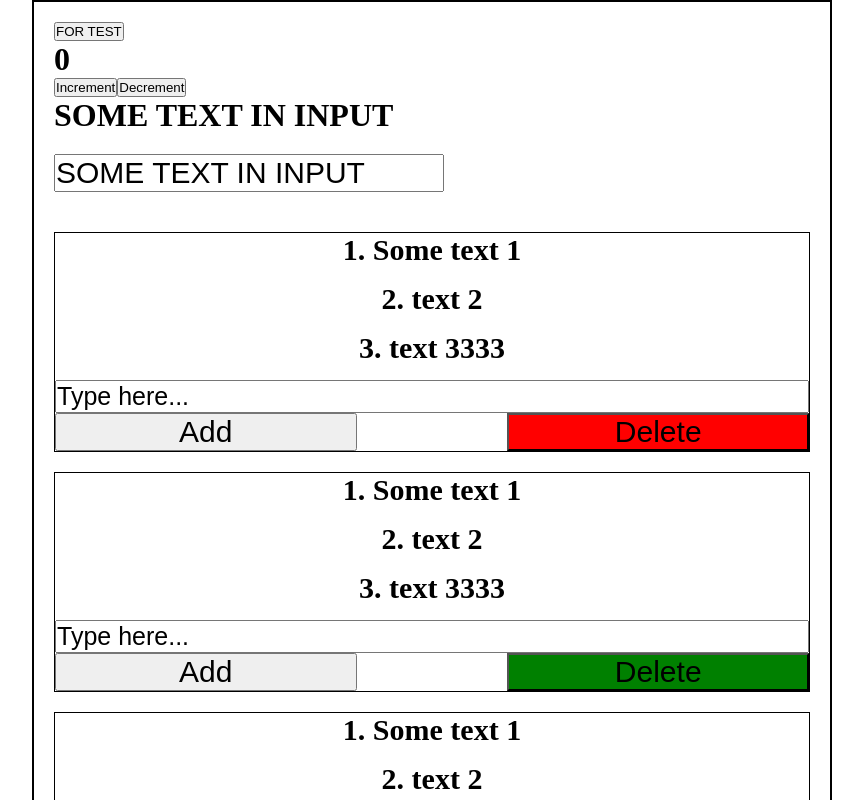
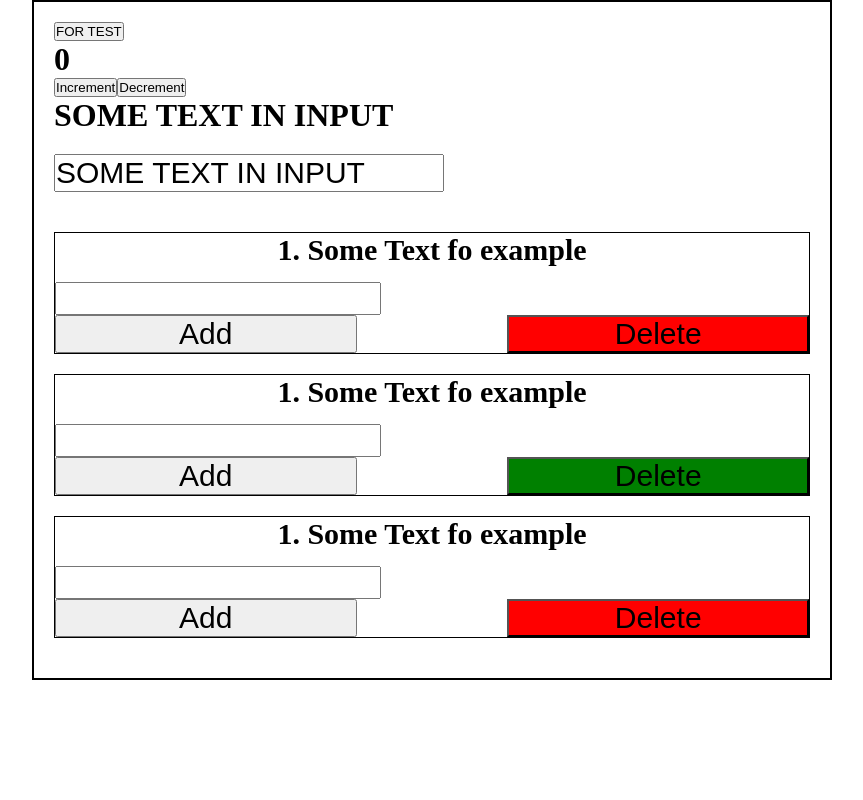
Before and after one commit to PseudoElement/my-app, a React (Create React App) app: page / in a window 1280 px wide. Shown: the top 800 px of the page, without its empty margins (208-1071 px from the left). Built offline with nearby package versions, Linux system fonts and the light colour scheme.

Commit message:
createPost func

```diff
--- a/src/App.js
+++ b/src/App.js
@@ -8,7 +8,6 @@ import Post from "./components/post/post";
 function App() {
   let [arr, setArr] = React.useState([1, 2, 3]);
   const arrRef = React.useRef(arr);
-  console.log(arr)
   function pushArr() {
     setArr([...arr, arr[arr.length - 1] + 1]);
   }
--- a/src/components/post/post.jsx
+++ b/src/components/post/post.jsx
@@ -1,39 +1,25 @@
 import React, { useState } from "react";
 import "./post.css";
+import { PostForm } from "./postForm";
 function Post(props) {
-  let { id, isDisabled } = props.options;
-  let [postContents, setPosts] = useState([
-    { text: "Some text 1", number: 1 },
-    { text: "text 2", number: 2 },
-    { text: "text 3333", number: 3 },
-  ]);
-  const [text, setText] = useState("Type here...");
-  function addPost() {
-    const newPost = { id: Date.now(), text };
-    postContents = [...postContents, newPost];////с postContents.push(newPost) не работает
-    setPosts(postContents);
-    setText('')
+  const {id, type} = props.options
+  let [posts, setPosts] = useState([{text: 'Some Text fo example', id: Date.now()}])
+  function createPost(newPost){
+    setPosts([...posts, newPost]);
   }
+  React.useEffect(()=>{
+    console.log(posts);
+  }, [posts])
   return (
     <div className="post">
-      {postContents.map((post, index) => {
-        return <div className="post_content">{index + 1}. {post.text}</div>;
+      {posts.map((post, index) => {
+        return (
+          <div className="post_content">
+            {index + 1}. {post.text}
+          </div>
+        );
       })}
-      <input
-        onChange={(e) => setText(e.target.value)}
-        className="post_input"
-        type="text"
-        value={text}
-      />
-      <div className="post_btns">
-        <button onClick={addPost}>Add</button>
-        <button
-          disabled={isDisabled ? true : false}
-          style={{ background: id === 2 ? "green" : "red" }}
-        >
-          Delete
-        </button>
-      </div>
+      <PostForm create={createPost} id={id} type={type}/>
     </div>
   );
 }
--- /dev/null
+++ b/src/components/post/postForm.jsx
@@ -0,0 +1,38 @@
+import React, { useState } from "react";
+
+export function PostForm(props) {
+  const [post, setPost] = useState({ text: "" });
+  const [inputValue, setInputValue] = useState("");
+  function addPost(e) {
+    e.preventDefault();
+    if(!inputValue) return;
+    const newPost = {
+      ...post,
+      id: Date.now(),
+    };
+    props.create(newPost);
+    setInputValue("");
+  }
+  function deletePost(e){
+    e.preventDefault();
+  }
+  return (
+    <form>
+      <input
+        onChange={(e) => {
+          setInputValue(e.target.value);
+          setPost({ text: e.target.value });
+        }}
+        className="post_input"
+        type="text"
+        value={inputValue}
+      />
+      <div className="post_btns">
+        <button onClick={(e) => addPost(e)}>Add</button>
+        <button onClick={e=> deletePost(e)} style={{ background: props.id === 2 ? "green" : "red" }}>
+          Delete
+        </button>
+      </div>
+    </form>
+  );
+}
```
